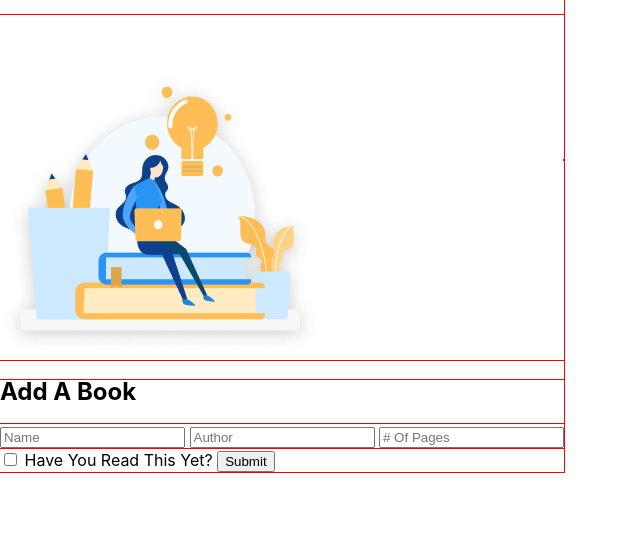
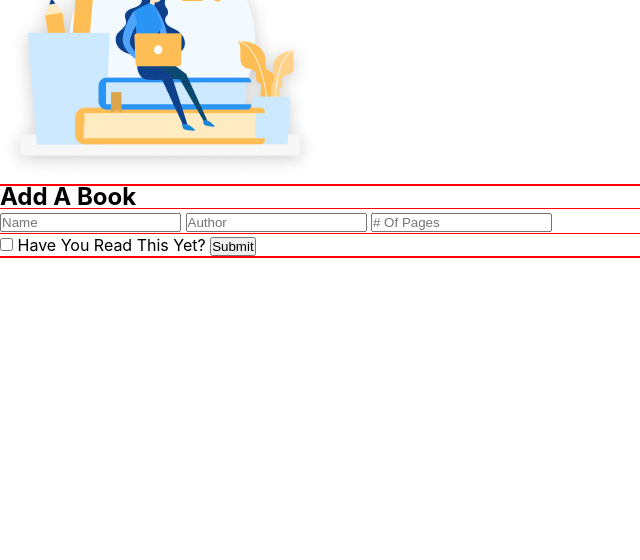
Before and after one commit to tariksouabny/library, a website built with Vite: page main-project/index.html in a window 1280 px wide. Shown: the part 240-800 px from the top of the page, without its empty margins (0-640 px from the left). Built offline with nearby package versions, Linux system fonts and the light colour scheme.

Commit message:
Style border box

```diff
--- a/main-project/style.css
+++ b/main-project/style.css
@@ -40,12 +40,14 @@
 
 }
 
+*, *::before, *::after {
+  box-sizing: border-box;
+  margin: 0;
+  padding: 0;
+}
+
 body {
   margin: 0;
-  display: flex;
-  place-items: center;
-  min-width: 320px;
-  min-height: 100vh;
 
 }
 
```
